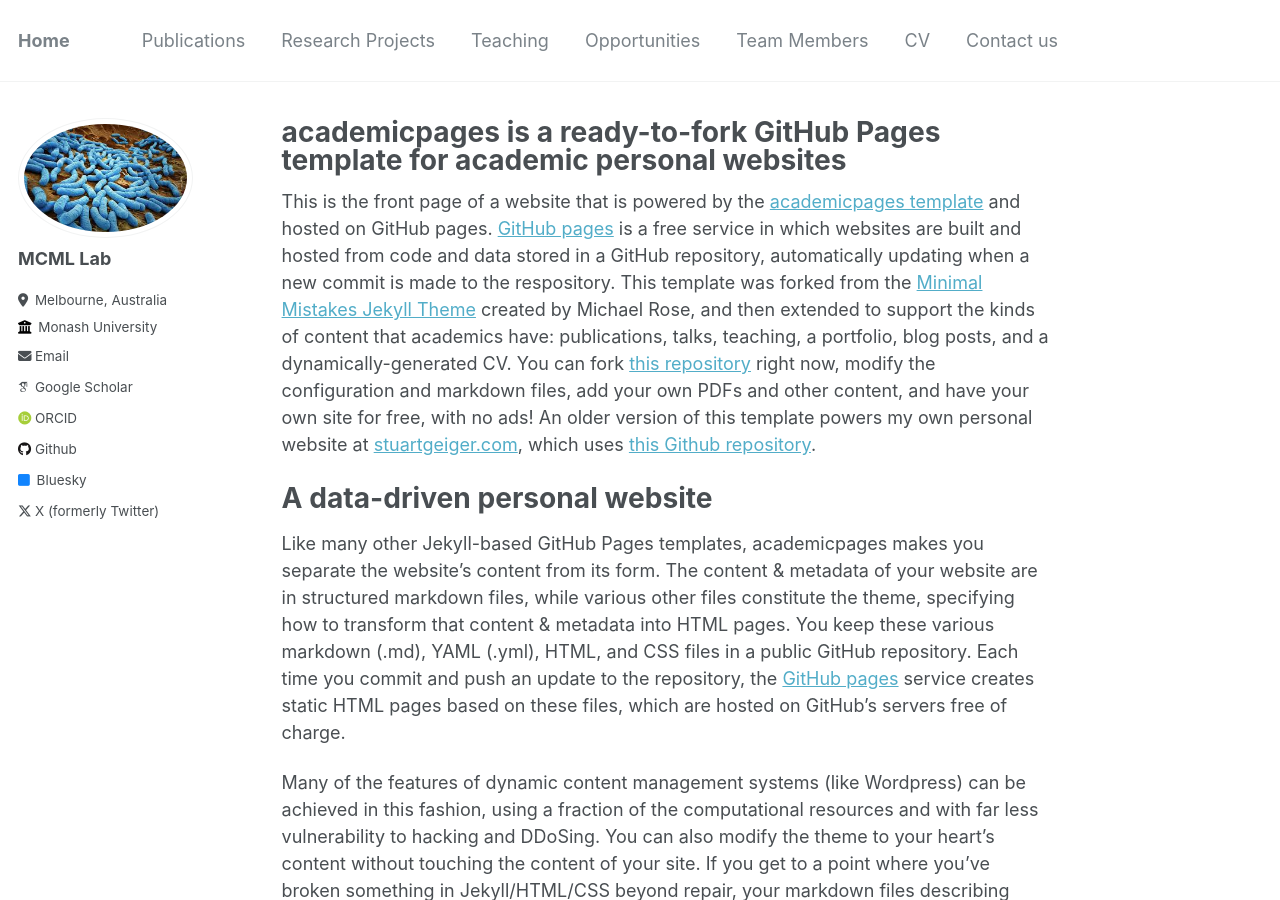
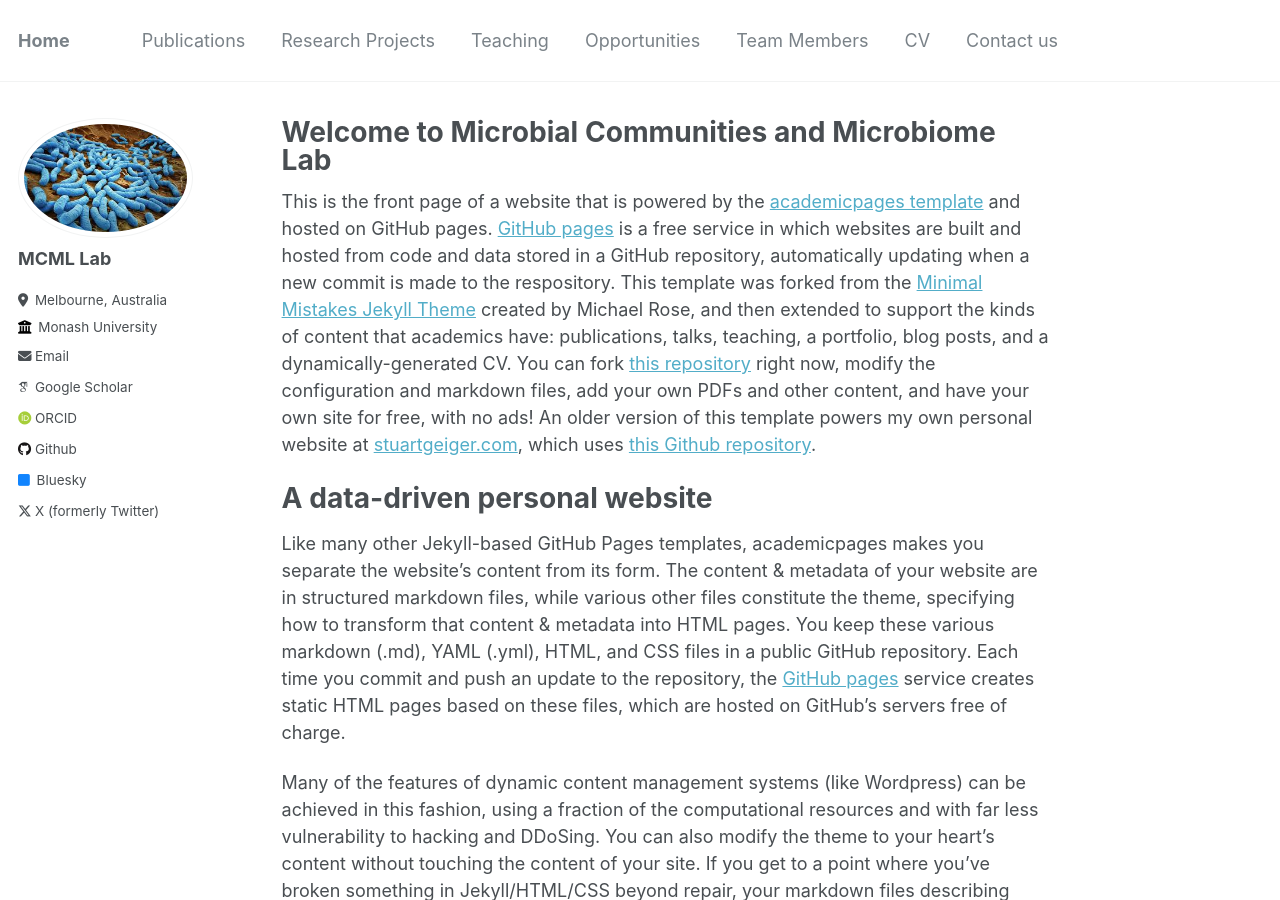
Before and after one commit to AminValiei/valieilab, a Jekyll site: the page built from _pages/about.md, in a window 1280 px wide and 900 px high. Built offline with Jekyll 4.4.1, drawn with Linux system fonts in a browser that asks for light colours; some web fonts are replaced.

Commit message:
Update about.md

```diff
--- a/_pages/about.md
+++ b/_pages/about.md
@@ -1,6 +1,6 @@
 ---
 permalink: /
-title: "academicpages is a ready-to-fork GitHub Pages template for academic personal websites"
+title: "Welcome to Microbial Communities and Microbiome Lab"
 author_profile: true
 redirect_from:
   - /about/
```
